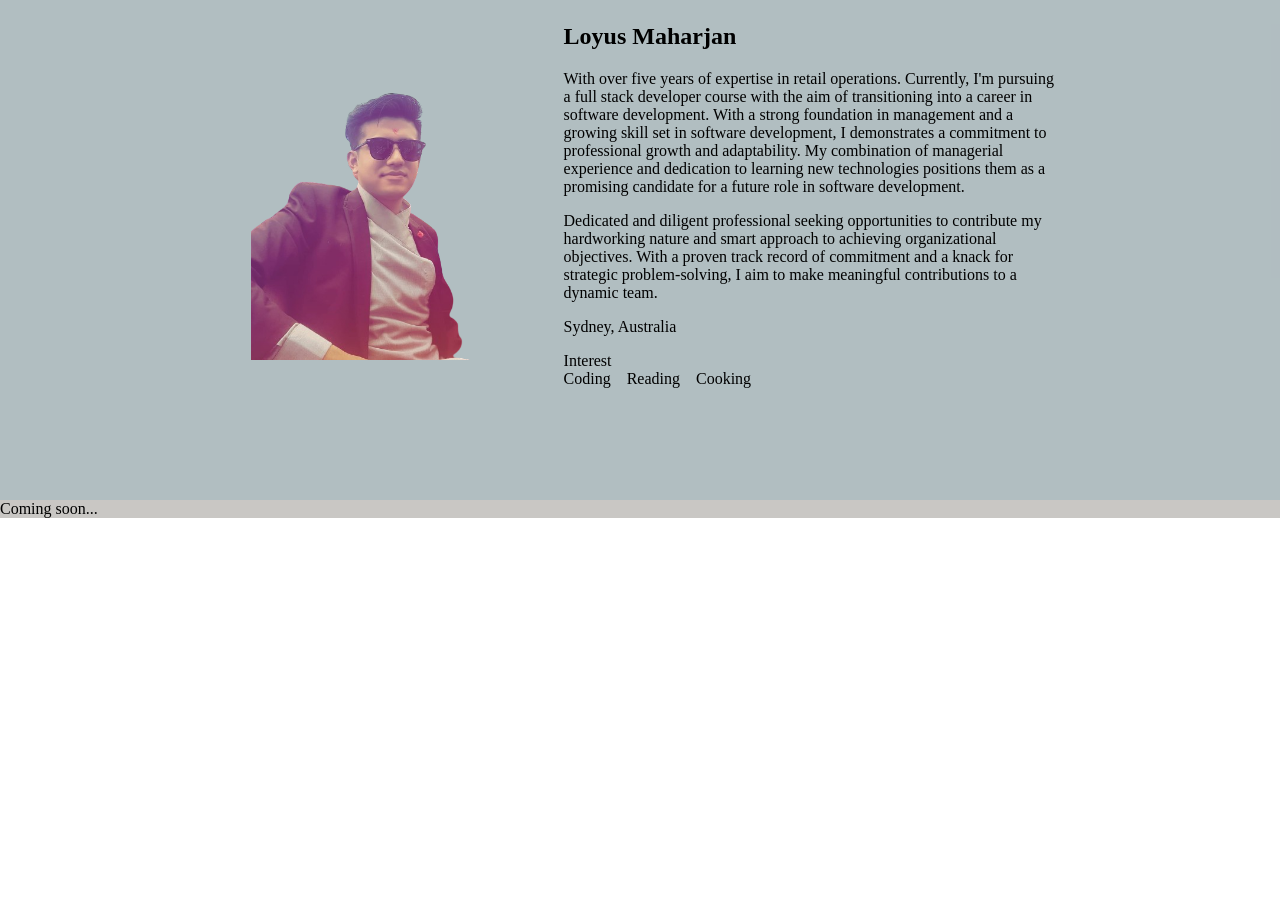
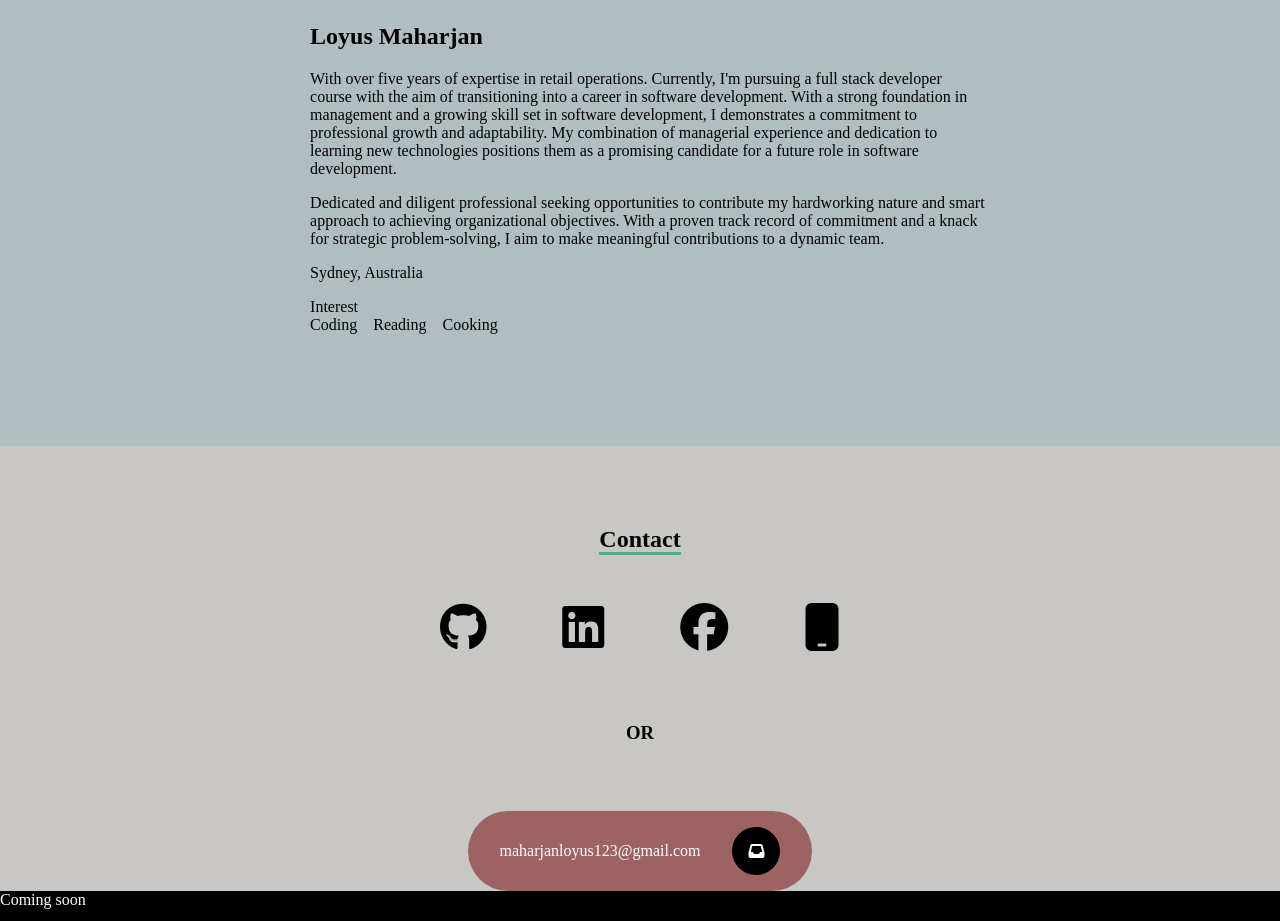
Before and after one commit to LoyusMah/Portfolio, a plain HTML site: page index.html in a window 1280 px wide. Shown: the part 3279-4200 px from the top of the page. Before the commit the page ends 3797 px from the top, so only its background shows below. Drawn offline with Linux system fonts and the light colour scheme.

Commit message:
contact updated

```diff
--- a/index.html
+++ b/index.html
@@ -209,9 +209,7 @@
           <span> About me </span>
         </h2>
         <div class="container flex about-content">
-          <div class="flex-center myImg">
-            <img src="./assets/loyus.png" alt="loyus cool" width="80%" />
-          </div>
+          <div class="flex-center myImg"></div>
           <div class="my-bio container">
             <h2>Loyus Maharjan</h2>
             <p>
@@ -245,9 +243,30 @@
       </section>
 
       <!-- contact-->
-
+      <section class="contact">
+        <h2 class="title">
+          <span>Contact</span>
+        </h2>
+        <div class="flex social">
+          <a href="https://github.com/CrossFirerr"
+            ><i class="fa-brands fa-github"></i
+          ></a>
+          <a href=""><i class="fa-brands fa-linkedin"></i></a>
+          <a href=""><i class="fa-brands fa-facebook"></i></a>
+          <a href=""><i class="fa-solid fa-mobile"></i></a>
+        </div>
+        <h3>OR</h3>
+        <div class="flex-center">
+          <a href="" class="email-section flex-center">
+            <span>maharjanloyus123@gmail.com</span>
+            <div class="email flex-center">
+              <i class="fa-solid fa-inbox"></i>
+            </div>
+          </a>
+        </div>
+      </section>
       <!-- footer-->
-      <footer>Coming soon...</footer>
+      <footer>Coming soon</footer>
     </div>
   </body>
 </html>
--- a/style.css
+++ b/style.css
@@ -234,14 +234,38 @@ header .header {
   margin-top: 5rem;
   padding: 7rem;
 }
-.about .myImg
-
 /* <!-- contact--> */
-
+.contact {
+  padding-top: 7rem 0;
+  margin: auto;
+  margin-top: 5rem;
+  width: 400px;
+}
+.contact .social {
+  font-size: 3rem;
+  justify-content: space-between;
+}
+.contact h3 {
+  text-align: center;
+  padding: 3rem 0;
+}
+.contact .email-section {
+  background: rgb(157, 99, 99);
+  color: white;
+  padding: 1rem 2rem;
+  border-radius: 40px;
+  font-size: 1rem;
+  gap: 2rem;
+}
+.contact .email {
+  background: var(--color-dark);
+  width: 3rem;
+  height: 3rem;
+  border-radius: 50%;
+}
 /* <!-- footer--> */
 footer {
-  min-height: 30vw;
+  height: 30px;
   background: black;
   color: white;
-  margin-top: 5rem;
 }
```
